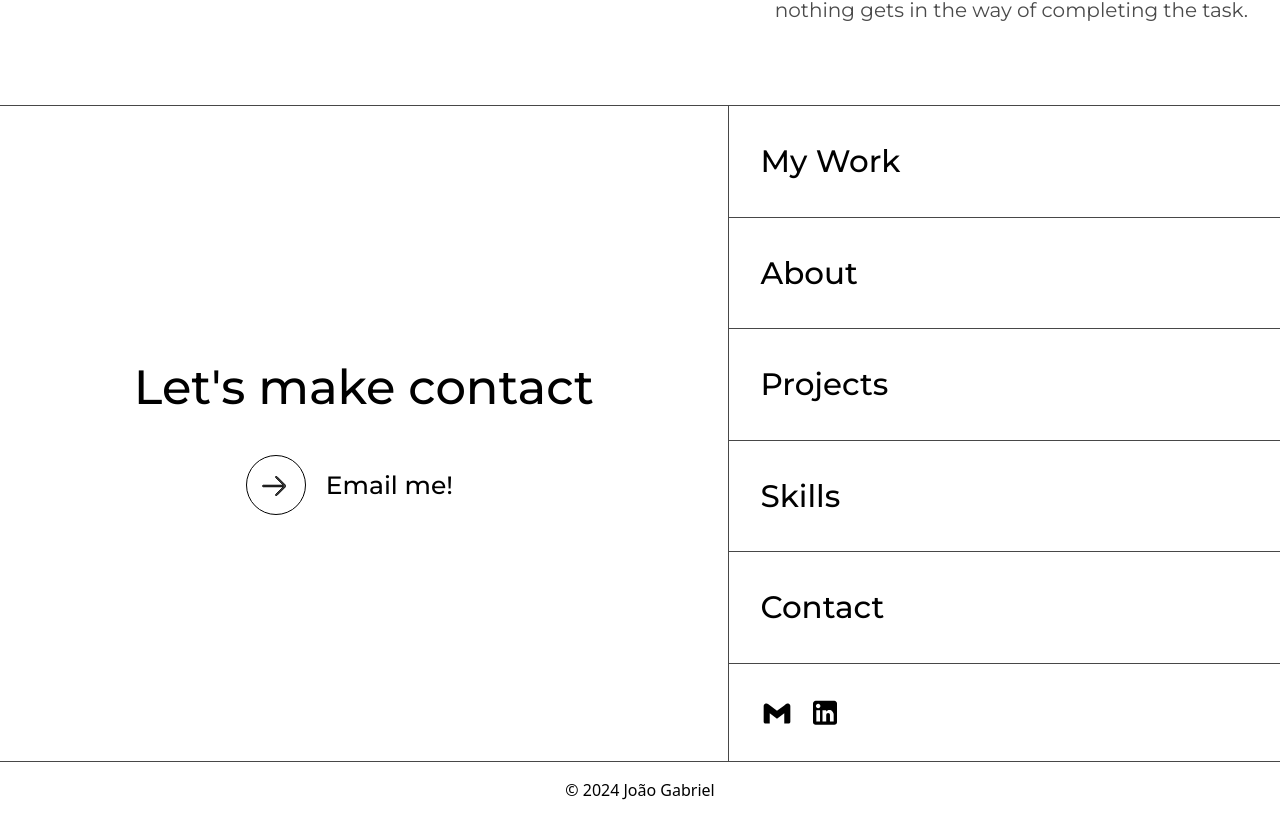
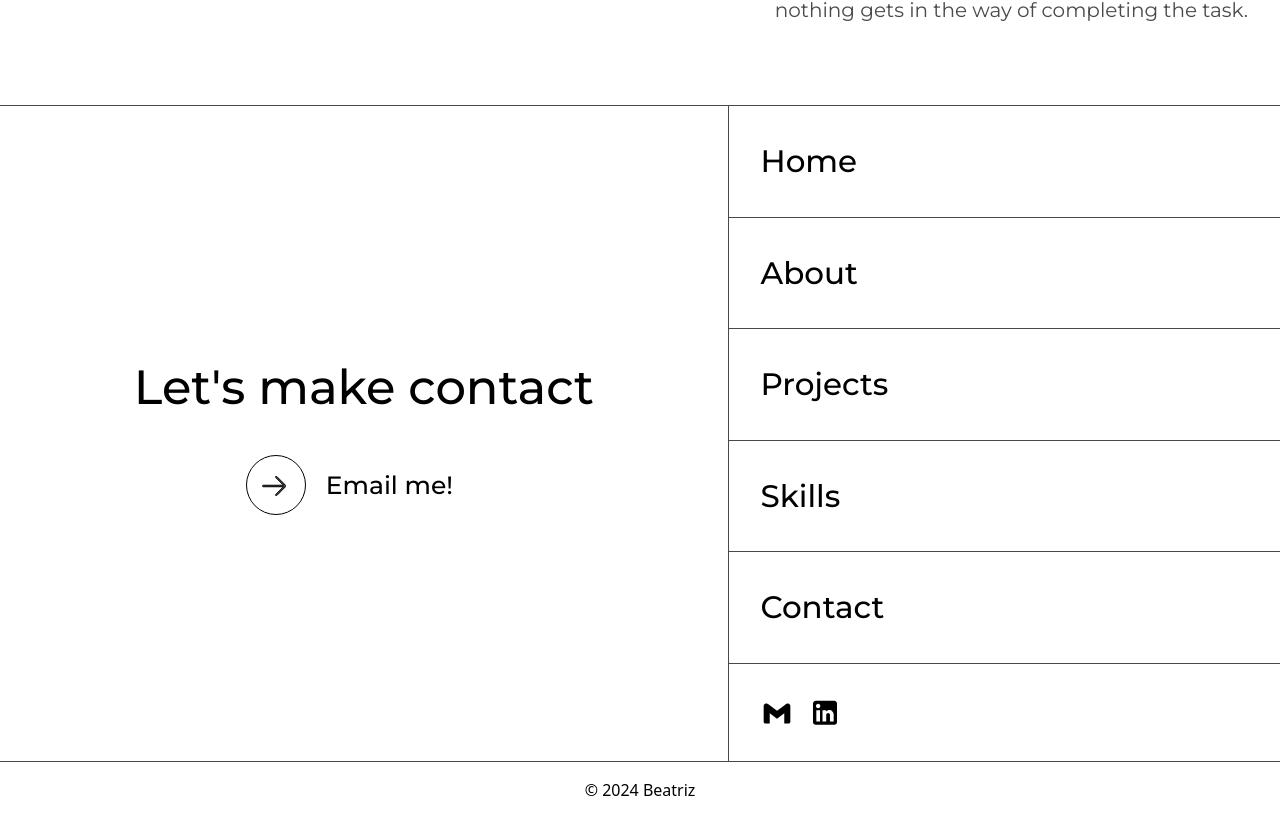
Before and after one commit to joaogabrielsantosD/beatriz-portfolio, a Next.js app: page / in a window 1280 px wide. Shown: the part 1273-2091 px from the top of the page. Built offline with nearby package versions, Linux system fonts and the light colour scheme; a web font is replaced by a local one.

Commit message:
Fix BaseBoard Container

```diff
--- a/src/app/layout.tsx
+++ b/src/app/layout.tsx
@@ -14,7 +14,7 @@ export default function RootLayout({ children }: { children: React.ReactNode })
           {children} {/* Aqui renderiza o conteúdo da página */}
         </main>
         <footer className="text-center mt-auto py-4 w-full">
-          <p>&copy; 2024 João Gabriel</p>
+          <p>&copy; 2024 Beatriz</p>
         </footer>
       </body>
     </html>
--- a/src/containers/BaseboardContainer/BaseboardContainer.tsx
+++ b/src/containers/BaseboardContainer/BaseboardContainer.tsx
@@ -12,7 +12,7 @@
                     <div className="font-main font-medium text-[48px] text-black text-center" style={{display:"flex", flexDirection:"column", alignItems:"center", flex:"1", margin:"88px", gap:"32px"}}>
                         <h1>Let&apos;s make contact</h1>
 
-                        <Link href="https://www.youtube.com/watch?v=CvNQ6ln91Lo"> {/* Mudar link */}
+                        <Link href="mailto:bgoncalves5122@gmail.com">
                             <motion.div
                                 aria-current="page"
                                 className="relative"
@@ -62,35 +62,35 @@
                     <div className="flex-grow-0 flex-shrink-0 w-[1px] bg-gray-dark self-stretch"></div>
 
                     <div className="flex flex-1 flex-col space-y-8 items-start w-full my-8">
-                        <Link href="#my-work">
+                        <Link href="#ProfileContainer">
                             <h1 className="font-main font-medium text-[31px] text-black mx-8 hover:text-purple-600">
-                                My Work
+                                Home
                             </h1>
                         </Link>
 
                         <div className="block h-[1px] w-full bg-gray-dark"></div>
-                        <Link href="https://www.youtube.com/watch?v=fBR0gxGQtT8">
+                        <Link href="">
                             <h1 className="font-main font-medium text-[31px] text-black mx-8 hover:text-purple-600">
                                 About
                             </h1>
                         </Link>
 
                         <div className="block h-[1px] w-full bg-gray-dark"></div>
-                        <Link href="https://www.youtube.com/watch?v=fBR0gxGQtT8">
+                        <Link href="">
                             <h1 className="font-main font-medium text-[31px] text-black mx-8 hover:text-purple-600">
                                 Projects
                             </h1>
                         </Link>
 
                         <div className="block h-[1px] w-full bg-gray-dark"></div>
-                        <Link href="https://www.youtube.com/watch?v=fBR0gxGQtT8">
+                        <Link href="">
                             <h1 className="font-main font-medium text-[31px] text-black mx-8 hover:text-purple-600">
                                 Skills
                             </h1>
                         </Link>
 
                         <div className="block h-[1px] w-full bg-gray-dark"></div>
-                        <Link href="https://www.youtube.com/watch?v=fBR0gxGQtT8">
+                        <Link href="mailto:bgoncalves5122@gmail.com">
                             <h1 className="font-main font-medium text-[31px] text-black mx-8 hover:text-purple-600">
                                 Contact
                             </h1>
@@ -98,7 +98,7 @@
 
                         <div className="block h-[1px] w-full bg-gray-dark"></div>
                         <div className="flex space-x-4 mx-8">
-                            <Link href="https://www.linkedin.com/in/beatriz-calado-355393329/">
+                            <Link href="mailto:bgoncalves5122@gmail.com">
                                 <svg
                                     width="32"
                                     height="33"
@@ -137,4 +137,4 @@
         );
     }
 
-    export default BaseboardContainer;
+export default BaseboardContainer;
```
